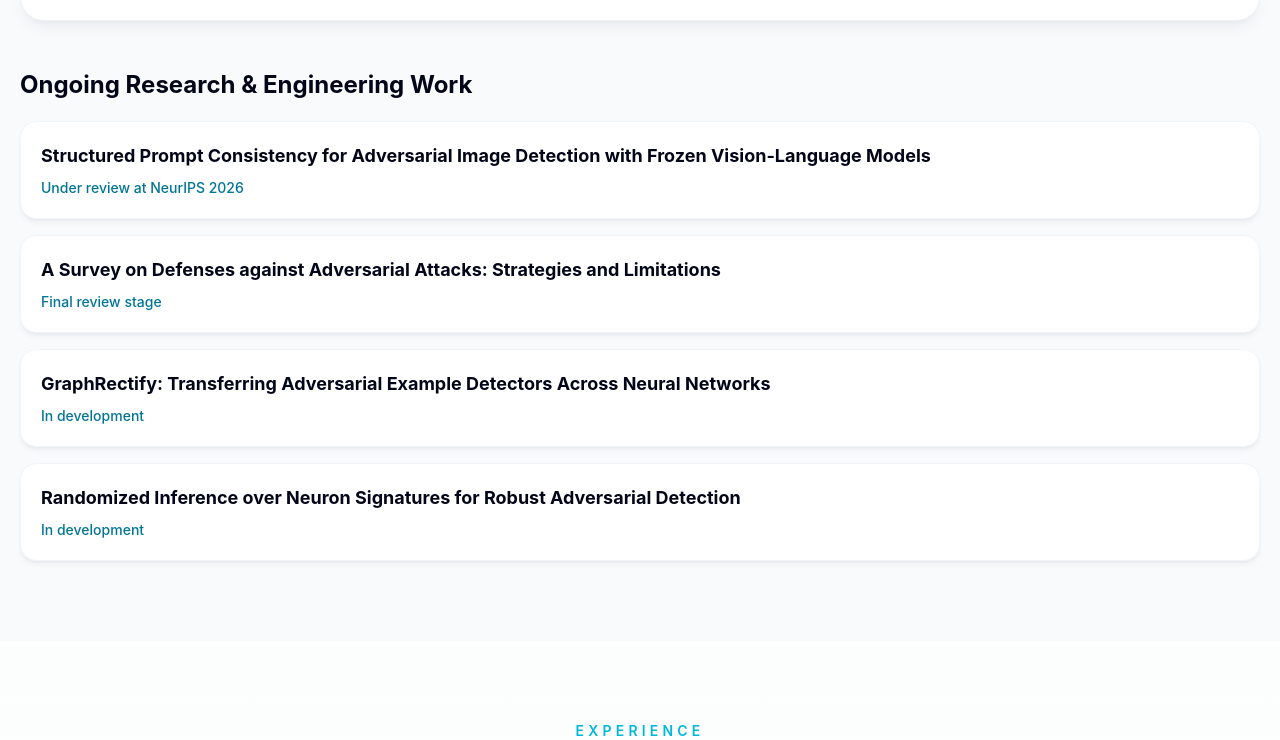
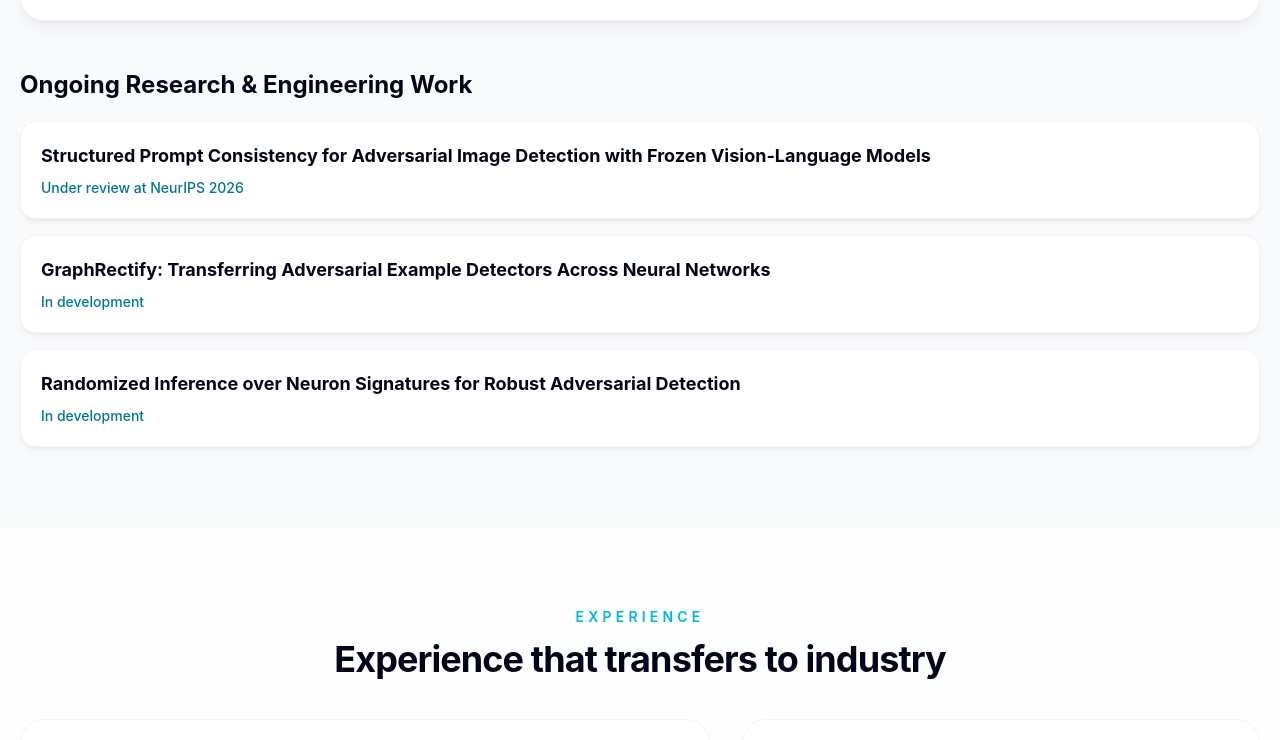
Before and after one commit to arashVsh/arash-portfolio, a React (Vite) app in the folder arash-portfolio/: page / in a window 1280 px wide. Shown: the part 3620-4360 px from the top of the page. Built offline with nearby package versions, Linux system fonts and the light colour scheme.

Commit message:
Update portfolio

```diff
--- a/arash-portfolio/src/App.tsx
+++ b/arash-portfolio/src/App.tsx
@@ -475,11 +475,11 @@
                   "Structured Prompt Consistency for Adversarial Image Detection with Frozen Vision-Language Models",
                 status: "Under review at NeurIPS 2026",
               },
-              {
-                title:
-                  "A Survey on Defenses against Adversarial Attacks: Strategies and Limitations",
-                status: "Final review stage",
-              },
+              // {
+              //   title:
+              //     "A Survey on Defenses against Adversarial Attacks: Strategies and Limitations",
+              //   status: "Final review stage",
+              // },
               {
                 title:
                   "GraphRectify: Transferring Adversarial Example Detectors Across Neural Networks",
```
Also changed, not shown: 1 other file (tests, documents, lock files or other folders).
